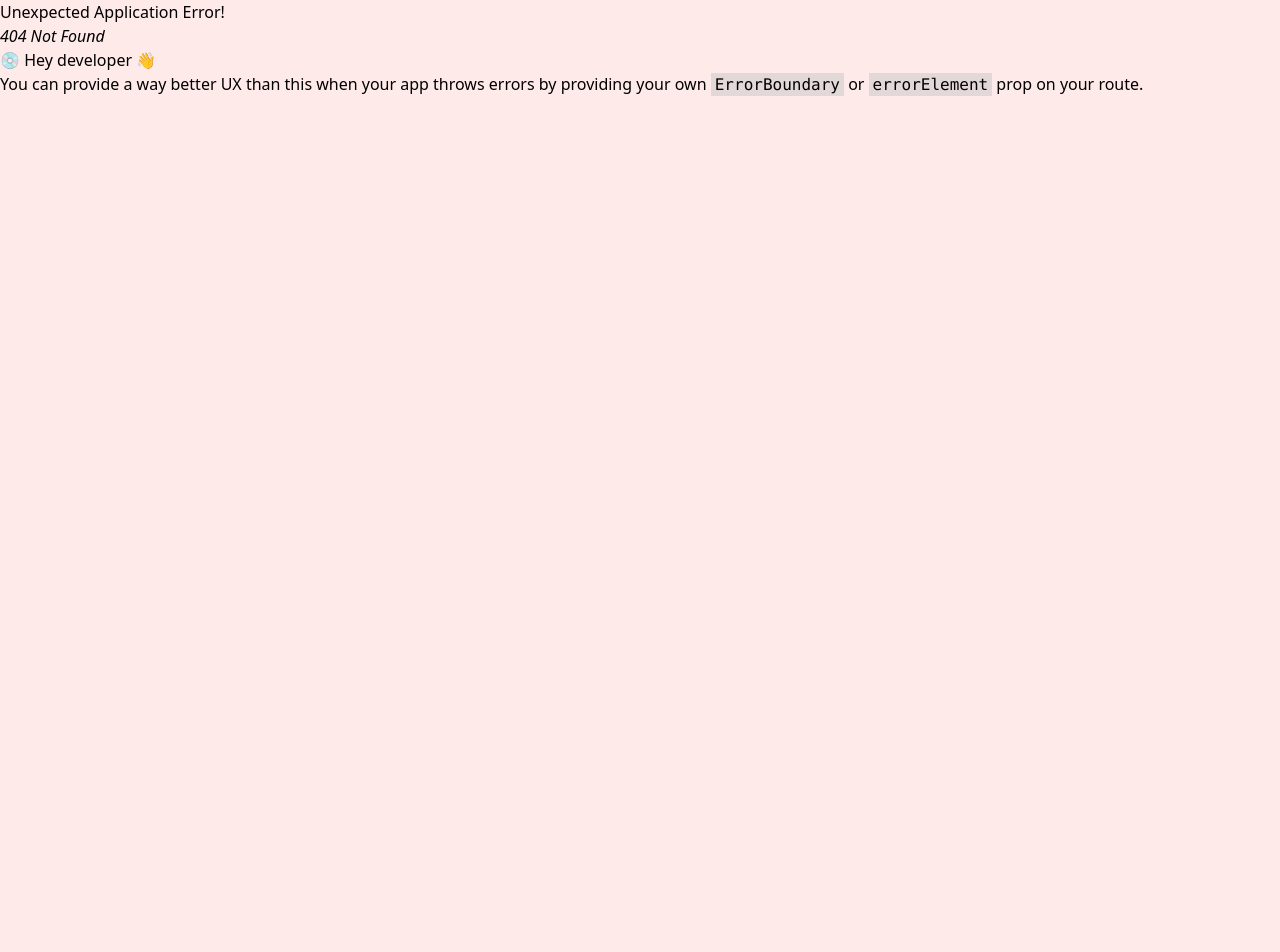
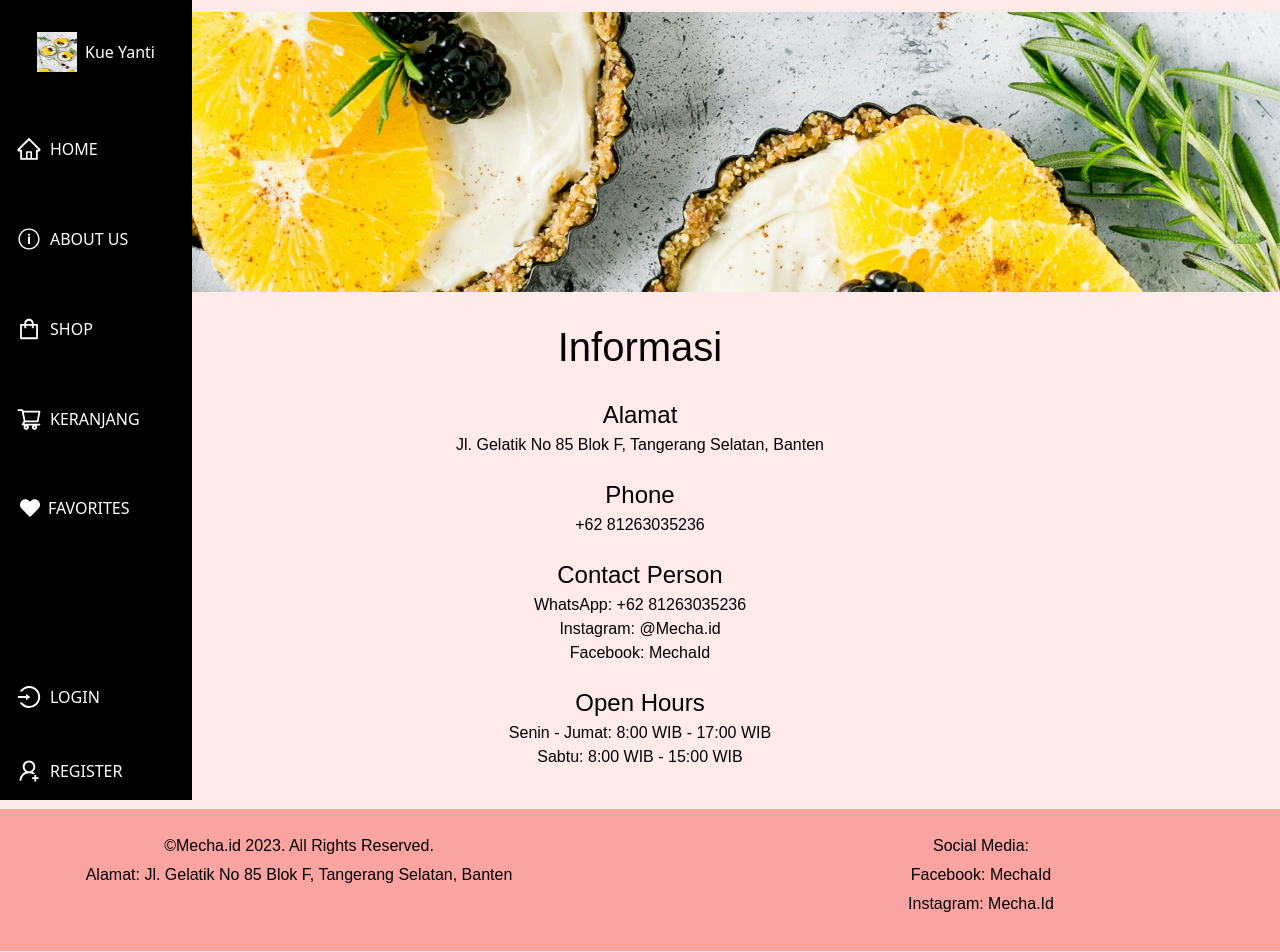
Before and after one commit to thec41n/ecommercekue, a React (Vite) app in the folder frontend/: page /aboutus in a window 1280 px wide. Before the commit this address had no page. Shown: the top 952 px of the page. Before the commit the page ends 800 px from the top, so only its background shows below. Built offline with nearby package versions, Linux system fonts and the light colour scheme.

Commit message:
feat: about us

```diff
--- a/frontend/src/main.jsx
+++ b/frontend/src/main.jsx
@@ -36,6 +36,7 @@ import PlaceOrder from "./pages/Orders/PlaceOrder.jsx";
 
 import { PayPalScriptProvider } from "@paypal/react-paypal-js";
 import Order from "./pages/Orders/Order.jsx";
+import AboutUs from "./pages/AboutUs.jsx";
 
 const router = createBrowserRouter(
   createRoutesFromElements(
@@ -47,6 +48,7 @@ const router = createBrowserRouter(
       <Route path="/product/:id" element={<ProductDetails />} />
       <Route path="/cart" element={<Cart />} />
       <Route path="/shop" element={<Shop />} />
+      <Route path="/aboutus" element={<AboutUs />} />
 
       {/* User Routes */}
       <Route path="" element={<PrivateRoute />}>
--- /dev/null
+++ b/frontend/src/pages/AboutUs.jsx
@@ -0,0 +1,91 @@
+import React from "react";
+import infoImage from "../img/cakeLogin.jpg";
+
+const AboutUs = () => {
+  const styles = {
+    container: {
+      textAlign: "center",
+      fontFamily: "Arial, sans-serif",
+    },
+    imageSection: {
+      backgroundImage: `url(${infoImage})`,
+      backgroundSize: "cover",
+      backgroundRepeat: "no-repeat",
+      backgroundPosition: "center",
+      height: "280px",
+      display: "flex",
+      justifyContent: "center",
+      alignItems: "center",
+    },
+    content: {
+      marginTop: "5px",
+      padding: "20px",
+    },
+    headingInfo: {
+      fontSize: "2.5em",
+    },
+    heading: {
+      marginTop: "20px",
+      fontSize: "1.5em",
+    },
+    footer: {
+      marginTop: "20px",
+      padding: "20px",
+      backgroundColor: "#faa4a2",
+    },
+    footerContent: {
+      display: "flex",
+      justifyContent: "space-between",
+      flexWrap: "wrap",
+    },
+    footerSection: {
+      width: "45%",
+      marginBottom: "10px",
+    },
+    footerText: {
+      margin: "5px 0",
+    },
+  };
+
+  return (
+    <div style={styles.container}>
+      <div style={styles.imageSection}></div>
+      <div style={styles.content}>
+        <h1 style={styles.headingInfo}>Informasi</h1>
+        <h2 style={styles.heading}>Alamat</h2>
+        <p>Jl. Gelatik No 85 Blok F, Tangerang Selatan, Banten</p>
+
+        <h2 style={styles.heading}>Phone</h2>
+        <p>+62 81263035236</p>
+
+        <h2 style={styles.heading}>Contact Person</h2>
+        <p>WhatsApp: +62 81263035236</p>
+        <p>Instagram: @Mecha.id</p>
+        <p>Facebook: MechaId</p>
+
+        <h2 style={styles.heading}>Open Hours</h2>
+        <p>Senin - Jumat: 8:00 WIB - 17:00 WIB</p>
+        <p>Sabtu: 8:00 WIB - 15:00 WIB</p>
+      </div>
+      <footer style={styles.footer}>
+        <div style={styles.footerContent}>
+          <div style={styles.footerSection}>
+            <p style={styles.footerText}>
+              ©Mecha.id 2023. All Rights Reserved.
+            </p>
+            <p style={styles.footerText}>
+              Alamat: Jl. Gelatik No 85 Blok F, Tangerang Selatan, Banten
+            </p>
+          </div>
+          <div style={styles.footerSection}>
+            <p style={styles.footerText}>Social Media:</p>
+            <p style={styles.footerText}>Facebook: MechaId</p>
+            <p style={styles.footerText}>Instagram: Mecha.Id</p>
+          </div>
+        </div>
+      </footer>
+    </div>
+  );
+};
+
+export default AboutUs;
--- a/frontend/src/pages/Auth/Navigation.jsx
+++ b/frontend/src/pages/Auth/Navigation.jsx
@@ -8,6 +8,7 @@ import {
   AiOutlineShop,
 } from "react-icons/ai";
 import { FaHeart } from "react-icons/fa";
+import { IoIosInformationCircleOutline } from "react-icons/io";
 import { Link } from "react-router-dom";
 import { useNavigate } from "react-router-dom";
 import "./Navigation.css";
@@ -15,6 +16,7 @@ import { useSelector, useDispatch } from "react-redux";
 import { useLogoutMutation } from "../../redux/api/usersApiSlice";
 import { logout } from "../../redux/features/auth/authSlice";
 import FavoritesCount from "../Products/FavoritesCount";
+import logo from "../../img/cakeLogin.jpg";
 
 const Navigation = () => {
   const { userInfo } = useSelector((state) => state.auth);
@@ -71,16 +73,27 @@ const Navigation = () => {
       style={{ zIndex: 999 }}
       className={`${
         showSidebar ? "hidden" : "flex"
-      } xl:flex lg:flex md:hidden sm:hidden flex-col justify-between p-4 text-white bg-[#000] w-[4%] hover:w-[15%] h-[100vh]  fixed `}
+      } xl:flex lg:flex md:hidden sm:hidden flex-col justify-between p-4 text-white bg-[#000] w-[4%] hover:w-[15%] h-[100vh] fixed `}
       id="navigation-container"
     >
       <div className="flex flex-col justify-center space-y-4">
+        <div className="flex justify-center items-center mt-4">
+          <img src={logo} alt="Logo" className="w-10 h-10" />
+          <span className="hidden nav-item-name ml-2">Kue Yanti</span>
+        </div>
         <Link
           to="/"
           className="flex items-center transition-transform transform hover:translate-x-2"
         >
           <AiOutlineHome className="mr-2 mt-[3rem]" size={26} />
           <span className="hidden nav-item-name mt-[3rem]">HOME</span>{" "}
+        </Link>
+        <Link
+          to="/aboutus"
+          className="flex items-center transition-transform transform hover:translate-x-2"
+        >
+          <IoIosInformationCircleOutline className="mr-2 mt-[3rem]" size={26} />
+          <span className="hidden nav-item-name mt-[3rem]">ABOUT US</span>
         </Link>
         <Link
           to="/shop"
@@ -108,8 +121,7 @@ const Navigation = () => {
         </Link>
         <Link to="/favorite" className="flex relative">
           <div
-            className="flex justify-center items-center transition-transform transform
-          hover:translate-x-2"
+            className="flex items-center ml-1 transition-transform transform hover:translate-x-2"
           >
             <FaHeart className="mt-[3rem] mr-2" size={20} />
             <span className="hidden nav-item-name mt-[3rem]">
```
Also changed, not shown: frontend/src/pages/Auth/Navigation.css (line endings or trailing spaces).
